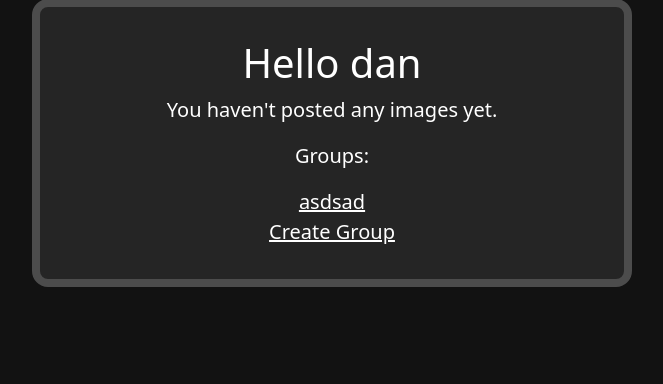
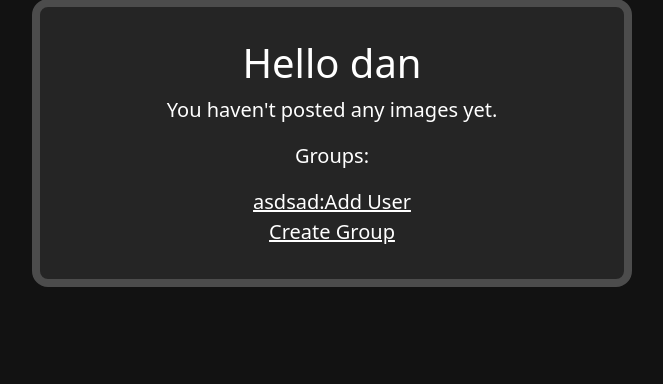
Before and after one commit to Siigull/Phordle, a Django app: page /user/profile/ in a window 1280 px wide. Shown: the part 257-641 px from the top of the page, without its empty margins (308-971 px from the left). Run offline with Django 4.2, Linux system fonts and the light colour scheme; a user stored in the database is signed in; data comes from the database, SQL or seed files in the repository; some libraries are stand-ins or nearby versions.

Commit message:
added add user

```diff
--- a/Phordle/user/templates/user/profile.html
+++ b/Phordle/user/templates/user/profile.html
@@ -42,7 +42,7 @@
                 {% if user_profile_groups %}
                     <p>Groups:</p>
                     {% for group in user_profile_groups %}
-                        <a href="{% url 'group:group_info' group.id %}">{{ group.name }}</a>
+                        <a href="{% url 'group:group_info' group.id %}">{{ group.name }}:Add User</a>
                     {% endfor %}
                 {% else %}
                     <p>Not in any groups</p>
```
